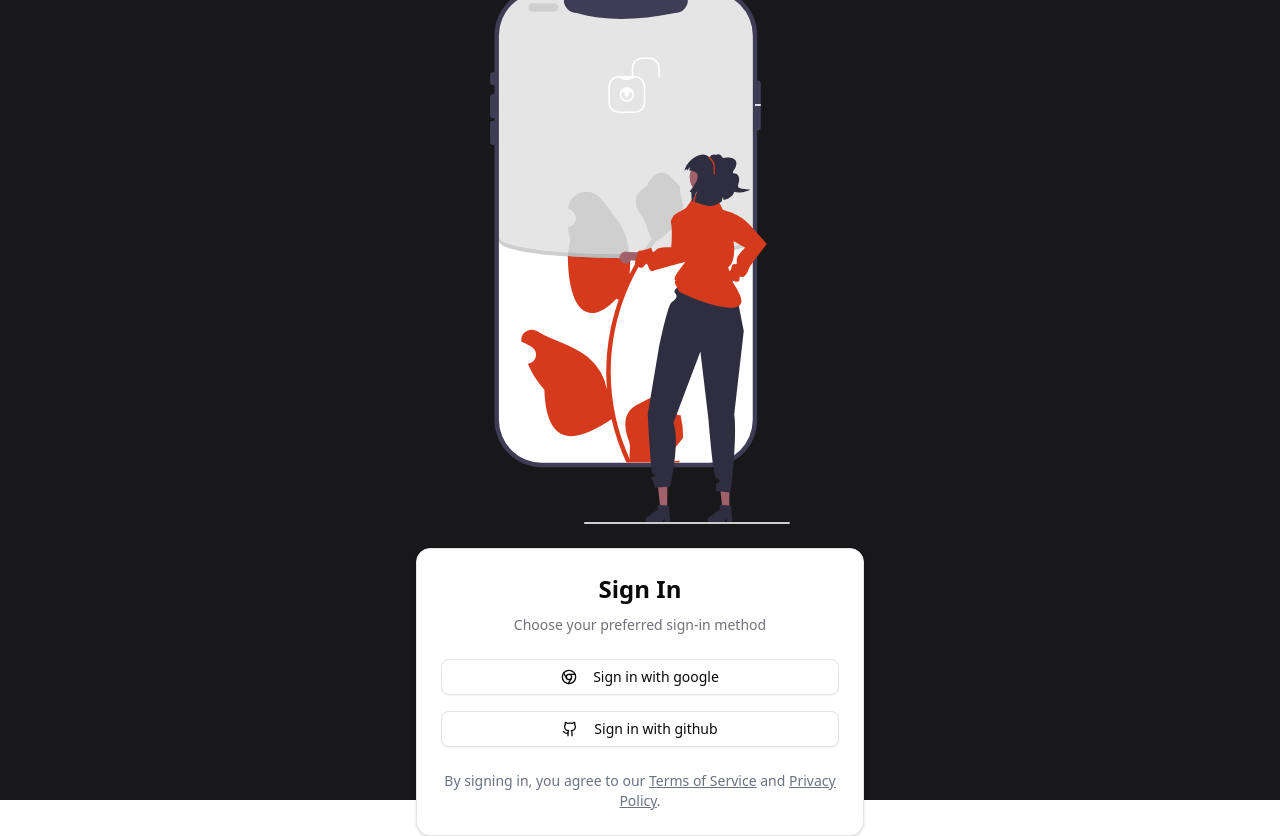
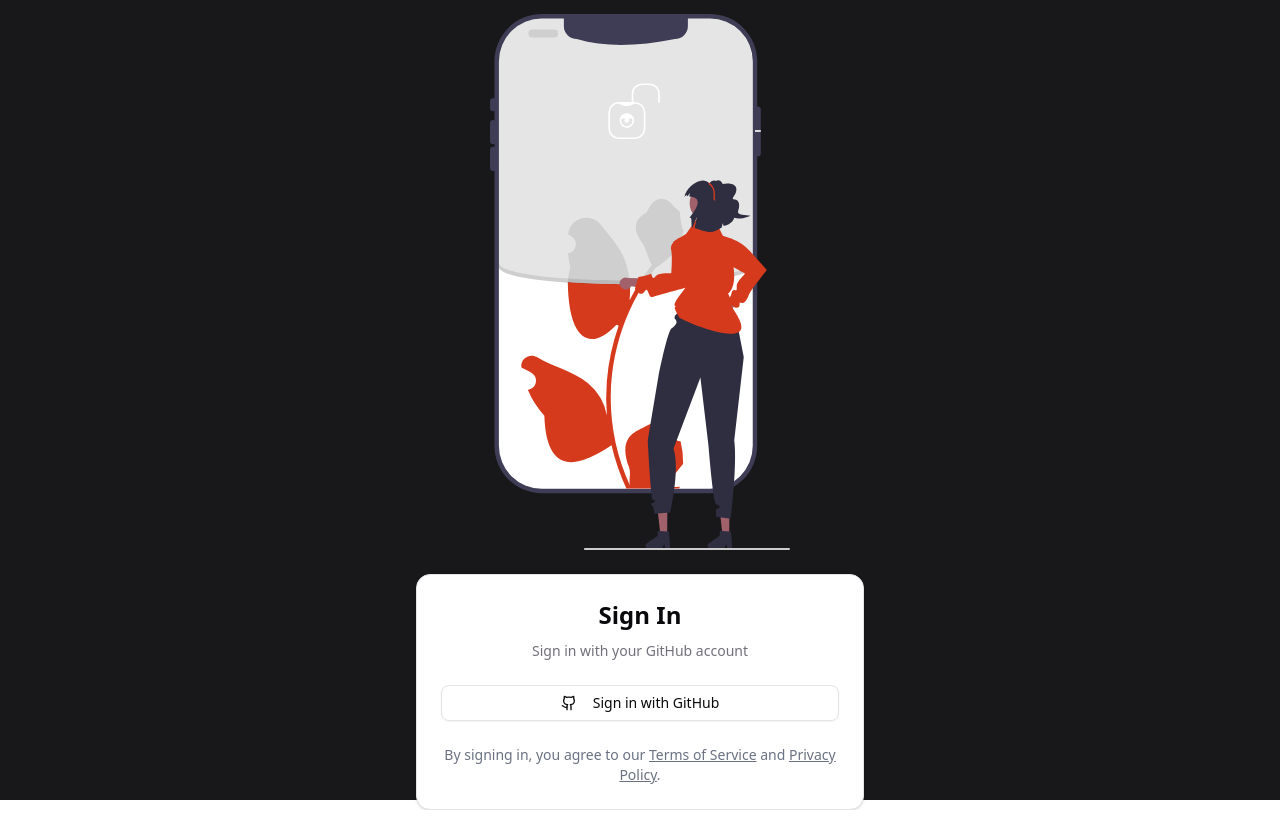
Before and after one commit to saadhaq70/vibe-code-editor, a Next.js app: page /auth/sign-in in a window 1280 px wide. After the commit the page ends 810 px from the top, so only its background shows below. Built offline with nearby package versions, Linux system fonts and the light colour scheme; no server answers.

Commit message:
Remove Google OAuth, keep only GitHub authentication

```diff
--- a/auth.config.ts
+++ b/auth.config.ts
@@ -1,16 +1,11 @@
 import GitHub from "next-auth/providers/github"
-import Google from "next-auth/providers/google"
 import type { NextAuthConfig } from "next-auth"
 
-export default{
+export default {
     providers:[
         GitHub({
-            clientId:process.env.AUTH_GITHUB_ID,
-            clientSecret:process.env.AUTH_GITHUB_SECRET
-        }),
-        Google({
-            clientId:process.env.AUTH_GOOGLE_ID,
-            clientSecret:process.env.AUTH_GOOGLE_SECRET,
+            clientId: process.env.AUTH_GITHUB_ID,
+            clientSecret: process.env.AUTH_GITHUB_SECRET
         })
     ]
 } satisfies NextAuthConfig
--- a/modules/auth/components/sign-in-form-client.tsx
+++ b/modules/auth/components/sign-in-form-client.tsx
@@ -1,4 +1,3 @@
-
 import React from "react";
 import { Button } from "@/components/ui/button";
 import {
@@ -9,17 +8,12 @@ import {
   CardHeader,
   CardTitle,
 } from "@/components/ui/card";
-import { Chrome, Github } from "lucide-react";
+import { Github } from "lucide-react";
 import { signIn } from "@/auth";
 
-async function handleGoogleSignIn(){
-"use server"
-await signIn("google")
-}
-
 async function handleGithubSignIn(){
-"use server"
-await signIn("github")
+  "use server"
+  await signIn("github")
 }
 
 const SignInFormClient = () => {
@@ -30,21 +24,15 @@ const SignInFormClient = () => {
           Sign In
         </CardTitle>
         <CardDescription className="text-center">
-          Choose your preferred sign-in method
+          Sign in with your GitHub account
         </CardDescription>
       </CardHeader>
 
       <CardContent className="grid gap-4">
-        <form action={handleGoogleSignIn}>
-          <Button type="submit" variant={"outline"} className="w-full">
-            <Chrome className="mr-2 h-4 w-4" />
-            <span>Sign in with google</span>
-          </Button>
-        </form>
         <form action={handleGithubSignIn}>
           <Button type="submit" variant={"outline"} className="w-full">
             <Github className="mr-2 h-4 w-4" />
-            <span>Sign in with github</span>
+            <span>Sign in with GitHub</span>
           </Button>
         </form>
       </CardContent>
--- a/modules/dashboard/actions/index.ts
+++ b/modules/dashboard/actions/index.ts
@@ -46,16 +46,21 @@ export const toggleStarMarked = async (
 export const getAllPlaygroundForUser = async () => {
   const user = await currentUser();
 
+  if (!user || !user.id) {
+    console.error("No authenticated user found");
+    return [];
+  }
+
   try {
     const playground = await db.playground.findMany({
       where: {
-        userId: user?.id,
+        userId: user.id,
       },
       include: {
         user: true,
         Starmark:{
             where:{
-                userId:user?.id!
+                userId: user.id
             },
             select:{
                 isMarked:true
@@ -66,7 +71,8 @@ export const getAllPlaygroundForUser = async () => {
 
     return playground;
   } catch (error) {
-    throw error;
+    console.error("Error fetching playgrounds:", error);
+    return [];
   }
 };
 
--- a/next.config.ts
+++ b/next.config.ts
@@ -29,7 +29,10 @@ const nextConfig: NextConfig = {
       },
     ];
   },
-  reactStrictMode:false
+  reactStrictMode:false,
+  env: {
+    NEXTAUTH_URL: process.env.NEXTAUTH_URL || 'https://vibe-code-editor-jet.vercel.app',
+  },
 };
 
 export default nextConfig;
--- a/routes.ts
+++ b/routes.ts
@@ -5,7 +5,7 @@
  */
 
 export const publicRoutes: string[] = [
-
+   "/"
 ]
 
 /**
@@ -15,8 +15,8 @@ export const publicRoutes: string[] = [
  */
 
 export const protectedRoutes: string[] = [
-    "/",
-
+    "/dashboard",
+    "/playground"
 ]
 
 /**
@@ -38,4 +38,4 @@ export const authRoutes: string[] = [
 
 export const apiAuthPrefix: string = "/api/auth"
 
-export const DEFAULT_LOGIN_REDIRECT = "/"; // Changed to redirect to home page after login
+export const DEFAULT_LOGIN_REDIRECT = "/dashboard";
```
Also changed, not shown: vercel.json (added), 1 other file (tests, documents, lock files or other folders).
